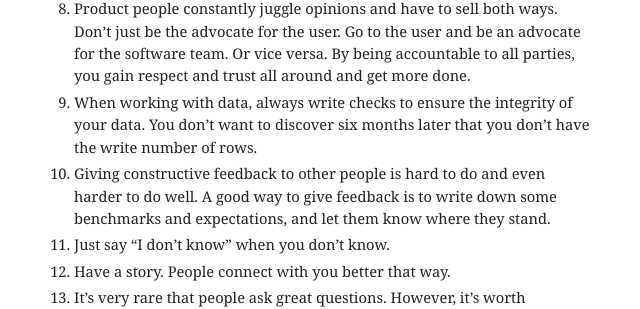
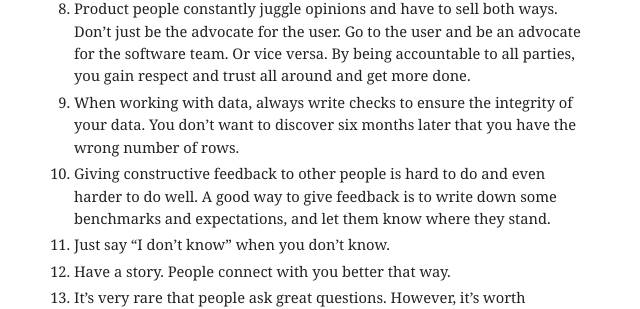
Before and after one commit to mbwong/mbwong.github.com, a Jekyll site: the page built from _posts/2013-04-30-lessons-from-apt.md, in a window 1280 px wide and 900 px high, scrolled down 845 px. Shown: the part 168-477 px from the top of the window, without its empty margins (308-948 px from the left). Built offline with Jekyll 4.4.1, drawn with Linux system fonts in a browser that asks for light colours.

Commit message:
Update 2013-04-30-lessons-from-apt.md

```diff
--- a/_posts/2013-04-30-lessons-from-apt.md
+++ b/_posts/2013-04-30-lessons-from-apt.md
@@ -14,7 +14,7 @@ layout: post
 6. There is no better remedy for a problem than concentrated effort. Unreasonable requests can lead to creative innovation. Impatience can lead to efficiencies. Often posing a challenge in a seemly unreasonable way is the fastest way to get other people to achieve their maximum potential. The moments of greatest growth for me when I was challenged this way.
 7. Code review is a fantastic get someone (me) to code better. Start early. Do it often.
 8. Product people constantly juggle opinions and have to sell both ways. Don't just be the advocate for the user. Go to the user and be an advocate for the software team. Or vice versa. By being accountable to all parties, you gain respect and trust all around and get more done.
-9. When working with data, always write checks to ensure the integrity of your data. You don't want to discover six months later that you don't have the write number of rows.
+9. When working with data, always write checks to ensure the integrity of your data. You don't want to discover six months later that you have the wrong number of rows.
 10. Giving constructive feedback to other people is hard to do and even harder to do well. A good way to give feedback is to write down some benchmarks and expectations, and let them know where they stand.
 11. Just say "I don't know" when you don't know.
 12. Have a story. People connect with you better that way.
```
